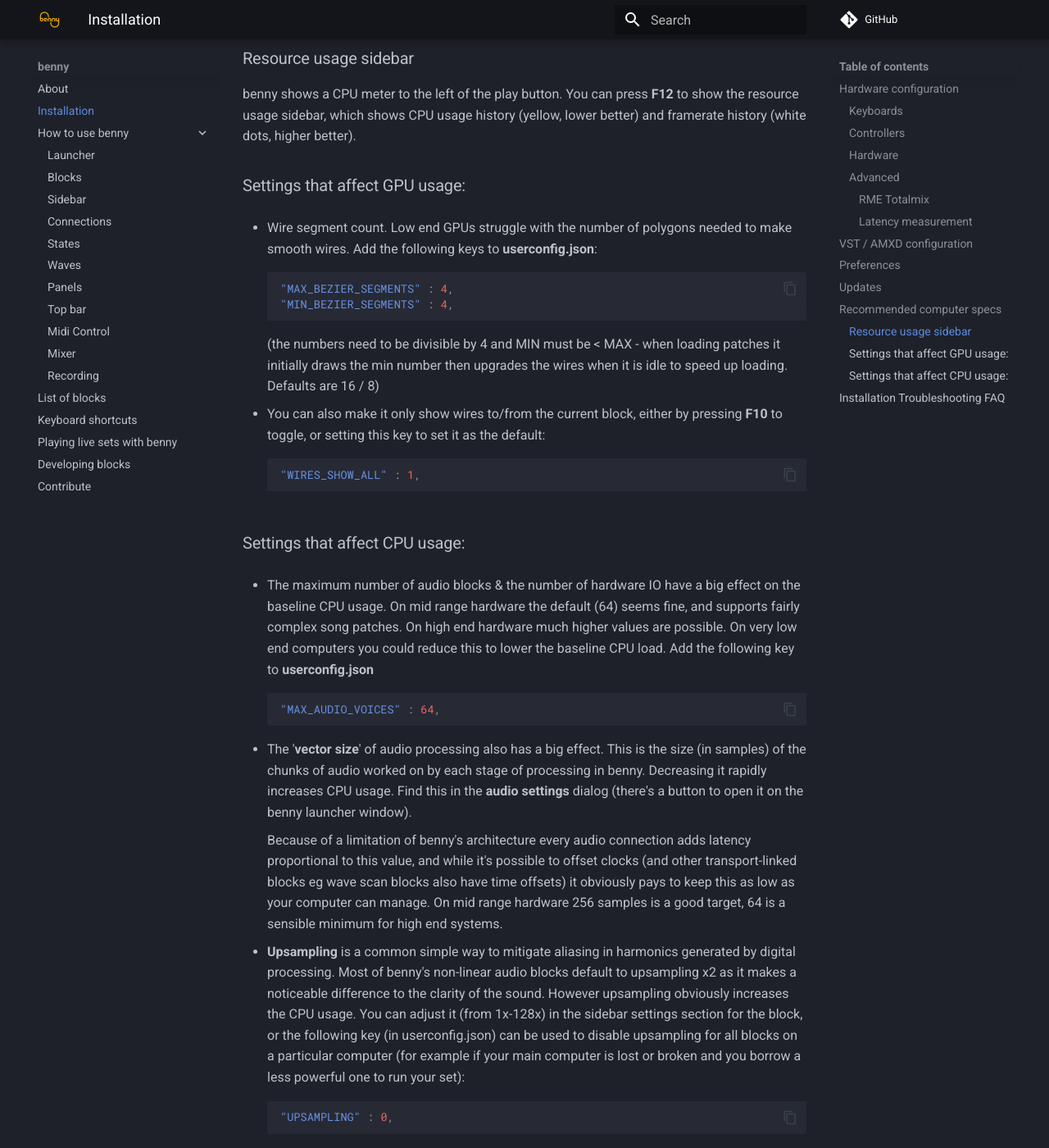
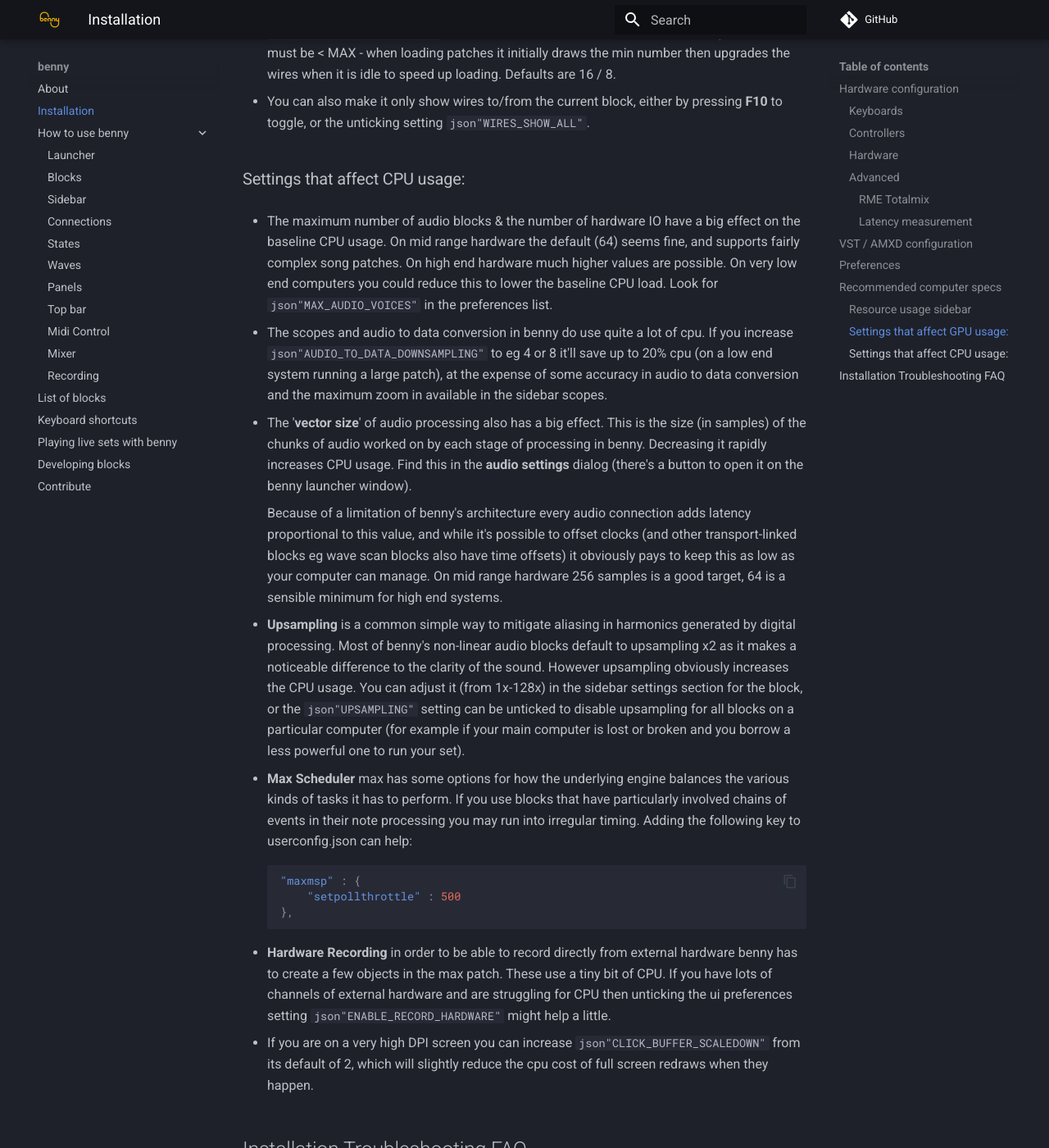
Before and after one commit to playbenny/benny_manual, an MkDocs documentation site: the page built from docs/installation.md, in a window 1280 px wide and 1400 px high, scrolled down 4421 px. Shown: the whole window at 82% size. Built offline with MkDocs 1.6.1 and Material for MkDocs 9.7.7, drawn with Linux system fonts in a browser that asks for light colours; comment, search, counter and statistics services are not loaded; some of the changed text lies outside the part shown.

Commit message:
prefs editor, new prefs
removed stuff about manually editting userconfig. writeups for a few more settings that help cpu use

````diff
--- a/docs/installation.md
+++ b/docs/installation.md
@@ -1,4 +1,6 @@
 - [Download the latest benny](https://github.com/playbenny/benny/archive/refs/heads/main.zip) and extract the whole folder.
+
+    *At the moment, benny follows a continuous update schedule. You can get the latest version by downloading it and unzipping it over the top of your current benny install. Or it's slightly more convenient to use a 'git' client (github desktop is free and fine for this). First 'clone' the benny repository and then just 'fetch' every time you want an update.*
 
 - Install [Max](https://cycling74.com/downloads). You don't need to buy Max in order to use benny, but if you want to build your own blocks you will need to buy or subscribe. (Please do not bother cycling74 support with problems with benny! We have a [forum](https://github.com/playbenny/benny/discussions) for that.)
 
@@ -86,27 +88,14 @@
 
 Max for live devices (AMXD's) are set up similarly, but at present there is no scanner or library for these. Just press the 'add AMXD' button to browse for an AMXD file to import. Devices that use the live API (eg ones that manipulate live sets, or work with modulation inside live) aren't likely to work in benny, but most simple synths and effects do.
 
+
 ## Preferences
 
-All the visual/ui preferences - colour palette, wire curve detail and various behaviours with self explanatory names, are in **config.json**. If you want to change a setting:
+All the main visual/ui preferences can be changed by clicking the **ui preferences** button. The preferences editor saves your changes instantly but you need to fully close out of benny and restart for them to take effect.
 
-- copy the whole line for that setting and paste it into **userconfig.json**
-
-- anything in **userconfig.json** overrides the default value in **config.json**. it is created in the root of the benny folder after you first run benny.
-
-- **config.json** will be overwritten with defaults next time you update benny but **userconfig.json** will not.
-
-If the **glow** effect is too much for your taste, add the following line to **userconfig.json**:
-
-```json
-"glow" : 0,
-```
+If the **glow** effect is too much for your taste it can be altered here.
 
 If you'd like different blocks present at startup you can save over **autoload.json** in the templates folder.
-
-## Updates
-
-At the moment, benny follows a continuous update schedule. You can get the latest version by downloading it and unzipping it over the top of your current benny install. Or it's slightly more convenient to use a 'git' client (github desktop is free and fine for this). First 'clone' the benny repository and then just 'fetch' every time you want an update.
 
 
 ## Recommended computer specs
@@ -128,38 +117,21 @@
 
 ### Settings that affect GPU usage:
 
-- Wire segment count. Low end GPUs struggle with the number of polygons needed to make smooth wires. Add the following keys to **userconfig.json**:
+- Wire segment count. Low end GPUs struggle with the number of polygons needed to make smooth wires. The two settings: ```json"MAX_BEZIER_SEGMENTS"``` and ```json"MIN_BEZIER_SEGMENTS"``` control this. The numbers need to be divisible by 4 and MIN must be < MAX - when loading patches it initially draws the min number then upgrades the wires when it is idle to speed up loading. Defaults are 16 / 8.
 
-    ```json
-    "MAX_BEZIER_SEGMENTS" : 4,
-    "MIN_BEZIER_SEGMENTS" : 4,
-    ```
-
-    (the numbers need to be divisible by 4 and MIN must be < MAX - when loading patches it initially draws the min number then upgrades the wires when it is idle to speed up loading. Defaults are 16 / 8)
-
-- You can also make it only show wires to/from the current block, either by pressing **F10** to toggle, or setting this key to set it as the default:
-
-    ```json
-    "WIRES_SHOW_ALL" : 1,
-    ```
+- You can also make it only show wires to/from the current block, either by pressing **F10** to toggle, or the unticking setting ```json"WIRES_SHOW_ALL"```.
 
 ### Settings that affect CPU usage:
 
-- The maximum number of audio blocks & the number of hardware IO have a big effect on the baseline CPU usage. On mid range hardware the default (64) seems fine, and supports fairly complex song patches. On high end hardware much higher values are possible. On very low end computers you could reduce this to lower the baseline CPU load. Add the following key to **userconfig.json**
+- The maximum number of audio blocks & the number of hardware IO have a big effect on the baseline CPU usage. On mid range hardware the default (64) seems fine, and supports fairly complex song patches. On high end hardware much higher values are possible. On very low end computers you could reduce this to lower the baseline CPU load. Look for ```json"MAX_AUDIO_VOICES"``` in the preferences list.
 
-    ```json
-    "MAX_AUDIO_VOICES" : 64,
-    ```
+- The scopes and audio to data conversion in benny do use quite a lot of cpu. If you increase ```json"AUDIO_TO_DATA_DOWNSAMPLING"``` to eg 4 or 8 it'll save up to 20% cpu (on a low end system running a large patch), at the expense of some accuracy in audio to data conversion and the maximum zoom in available in the sidebar scopes.
 
 - The '**vector size**' of audio processing also has a big effect. This is the size (in samples) of the chunks of audio worked on by each stage of processing in benny. Decreasing it rapidly increases CPU usage. Find this in the **audio settings** dialog (there's a button to open it on the benny launcher window).
 
     Because of a limitation of benny's architecture every audio connection adds latency proportional to this value, and while it's possible to offset clocks (and other transport-linked blocks eg wave scan blocks also have time offsets) it obviously pays to keep this as low as your computer can manage. On mid range hardware 256 samples is a good target, 64 is a sensible minimum for high end systems.
 
-- **Upsampling** is a common simple way to mitigate aliasing in harmonics generated by digital processing. Most of benny's non-linear audio blocks default to upsampling x2 as it makes a noticeable difference to the clarity of the sound. However upsampling obviously increases the CPU usage. You can adjust it (from 1x-128x) in the sidebar settings section for the block, or the following key (in userconfig.json) can be used to disable upsampling for all blocks on a particular computer (for example if your main computer is lost or broken and you borrow a less powerful one to run your set):
-
-    ```json
-    "UPSAMPLING" : 0,
-    ```
+- **Upsampling** is a common simple way to mitigate aliasing in harmonics generated by digital processing. Most of benny's non-linear audio blocks default to upsampling x2 as it makes a noticeable difference to the clarity of the sound. However upsampling obviously increases the CPU usage. You can adjust it (from 1x-128x) in the sidebar settings section for the block, or the ```json"UPSAMPLING"``` setting can be unticked to disable upsampling for all blocks on a particular computer (for example if your main computer is lost or broken and you borrow a less powerful one to run your set).
 
 - **Max Scheduler** max has some options for how the underlying engine balances the various kinds of tasks it has to perform. If you use blocks that have particularly involved chains of events in their note processing you may run into irregular timing. Adding the following key to userconfig.json can help:
 
@@ -169,11 +141,9 @@
     },
     ```
 
-- **Hardware Recording** in order to be able to record directly from external hardware benny has to create a few objects in the max patch. These use a tiny bit of CPU. If you have lots of channels of external hardware and are struggling for CPU then adding the following to userconfig.json might make a small difference:
+- **Hardware Recording** in order to be able to record directly from external hardware benny has to create a few objects in the max patch. These use a tiny bit of CPU. If you have lots of channels of external hardware and are struggling for CPU then unticking the ui preferences setting ```json"ENABLE_RECORD_HARDWARE"``` might help a little.
 
-    ```json
-    "ENABLE_RECORD_HARDWARE" : 0,
-    ```
+- If you are on a very high DPI screen you can increase ```json"CLICK_BUFFER_SCALEDOWN"``` from its default of 2, which will slightly reduce the cpu cost of full screen redraws when they happen.
 
 ## Installation Troubleshooting FAQ
 
--- a/docs/live_sets.md
+++ b/docs/live_sets.md
@@ -14,11 +14,7 @@
 
     benny only permits one copy of certain blocks - for example hardware blocks and core.control.input.auto. These blocks are therefore shared between the current and next song, but benny will automatically move them over to their position in the new song.
 
-    benny also cleans up as you merge: any muted blocks in the old song (and all connected blocks that aren't in use elsewhere) will be deleted as the new song merges in. To disable this behaviour add the following line to userconfig.json:
-
-    ```json
-    "PURGE_MUTED_TREES" : 0,
-    ```
+    benny also cleans up as you merge: any muted blocks in the old song (and all connected blocks that aren't in use elsewhere) will be deleted as the new song merges in. To disable this behaviour in ui preferences uncheck ```json"PURGE_MUTED_TREES"```.
 
     After merge you will see two new buttons in the top bar: **select previous** and **select new**, which can be used to delete bits of old song.
 
````
Also changed, not shown: docs/states.md (+1 -1 lines).
